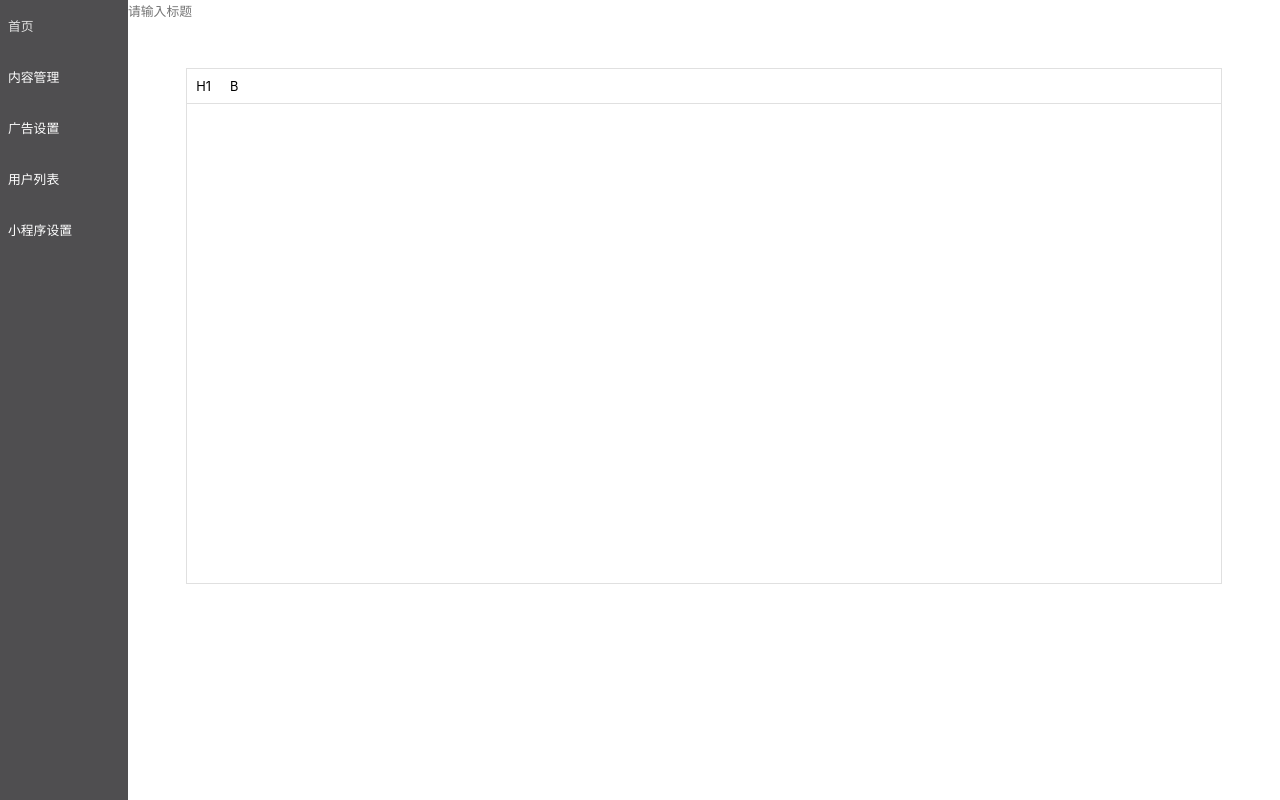
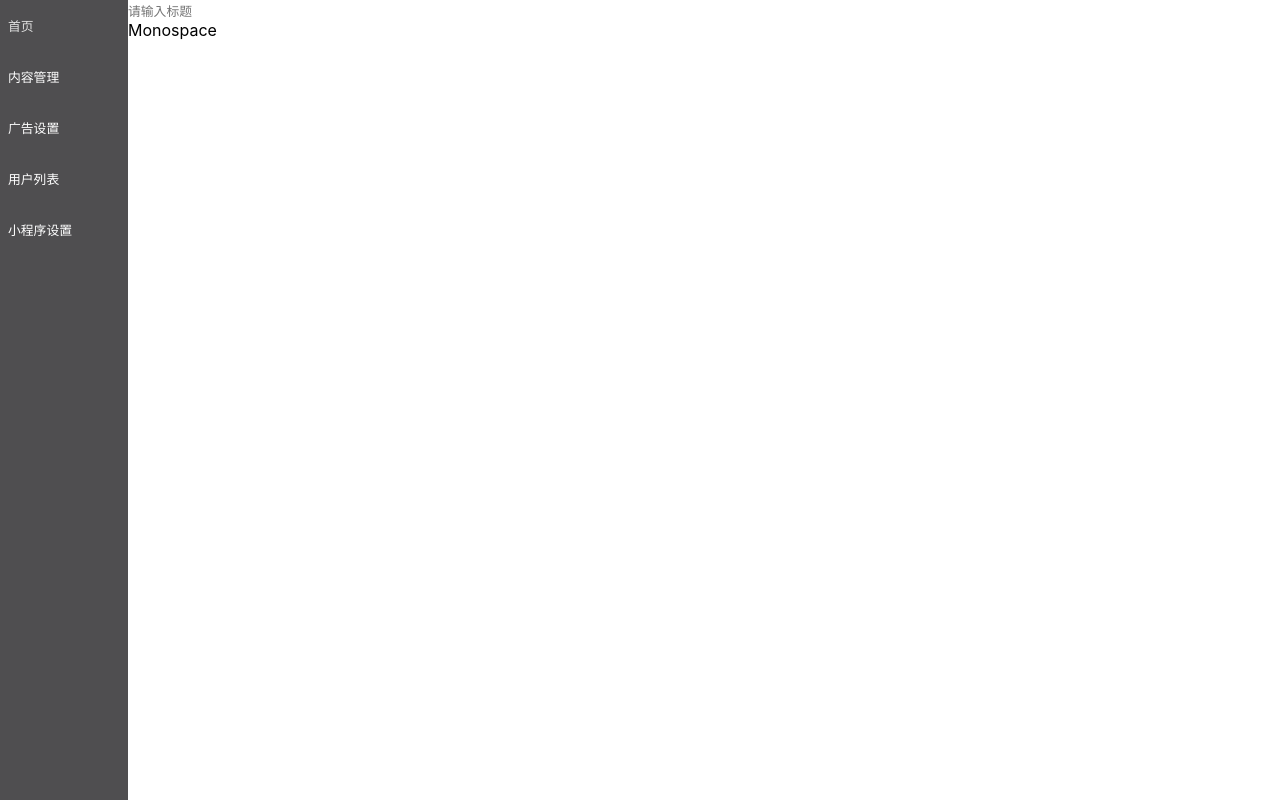
Before and after one commit to 447969163/controlsite, a React (Create React App) app: page /artile in a window 1280 px wide. Built offline with nearby package versions, Linux system fonts and the light colour scheme.

Commit message:
优化editoe编辑器

```diff
--- a/package.json
+++ b/package.json
@@ -7,7 +7,9 @@
     "@testing-library/react": "^11.2.2",
     "@testing-library/user-event": "^12.6.0",
     "draft-js": "^0.11.7",
+    "draft-js-export-html": "^1.4.1",
     "history": "^5.0.0",
+    "immutable": "^4.0.0-rc.12",
     "react": "^17.0.1",
     "react-dom": "^17.0.1",
     "react-router": "^5.2.0",
--- a/public/index.html
+++ b/public/index.html
@@ -1,6 +1,5 @@
 <!DOCTYPE html>
 <html lang="en">
-
 <head>
   <meta charset="utf-8" />
   <link rel="icon" href="%PUBLIC_URL%/favicon.ico" />
@@ -8,20 +7,7 @@
   <meta name="theme-color" content="#000000" />
   <meta name="description" content="Web site created using create-react-app" />
   <link rel="apple-touch-icon" href="%PUBLIC_URL%/logo192.png" />
-  <!--
-      manifest.json provides metadata used when your web app is installed on a
-      user's mobile device or desktop. See https://developers.google.com/web/fundamentals/web-app-manifest/
-    -->
   <link rel="manifest" href="%PUBLIC_URL%/manifest.json" />
-  <!--
-      Notice the use of %PUBLIC_URL% in the tags above.
-      It will be replaced with the URL of the `public` folder during the build.
-      Only files inside the `public` folder can be referenced from the HTML.
-
-      Unlike "/favicon.ico" or "favicon.ico", "%PUBLIC_URL%/favicon.ico" will
-      work correctly both with client-side routing and a non-root public URL.
-      Learn how to configure a non-root public URL by running `npm run build`.
-    -->
   <style>
     html,body,#root {
       width: 100%;
@@ -53,22 +39,12 @@
       box-sizing: border-box;
     }
   </style>
-  <title>React App</title>
+  <title>后台管理系统</title>
 </head>
 
 <body>
-  <noscript>You need to enable JavaScript to run this app.</noscript>
+  <noscript>您的浏览器已禁用javascript插件，无法使用此网页！</noscript>
   <div id="root"></div>
-  <!--
-      This HTML file is a template.
-      If you open it directly in the browser, you will see an empty page.
-
-      You can add webfonts, meta tags, or analytics to this file.
-      The build step will place the bundled scripts into the <body> tag.
-
-      To begin the development, run `npm start` or `yarn start`.
-      To create a production bundle, use `npm run build` or `yarn build`.
-    -->
 </body>
 
 </html>
--- a/src/components/editor/index.css
+++ b/src/components/editor/index.css
@@ -19,3 +19,68 @@
     border-left: 0.1rem solid #e0e0e0;
     box-sizing: border-box;
 }
+
+/* 自定义编辑器块级样式类 */
+.RichEditor-root {
+    background: #fff;
+    border: 1px solid #ddd;
+    font-family: 'Georgia', serif;
+    font-size: 14px;
+    padding: 15px;
+  }
+
+  .RichEditor-editor {
+    border-top: 1px solid #ddd;
+    cursor: text;
+    font-size: 16px;
+    margin-top: 10px;
+  }
+
+  .RichEditor-editor .public-DraftEditorPlaceholder-root,
+  .RichEditor-editor .public-DraftEditor-content {
+    margin: 0 -15px -15px;
+    padding: 15px;
+  }
+
+  .RichEditor-editor .public-DraftEditor-content {
+    min-height: 100px;
+  }
+
+  .RichEditor-hidePlaceholder .public-DraftEditorPlaceholder-root {
+    display: none;
+  }
+
+  .RichEditor-editor .RichEditor-blockquote {
+    border-left: 5px solid #eee;
+    color: #666;
+    font-family: 'Hoefler Text', 'Georgia', serif;
+    font-style: italic;
+    margin: 16px 0;
+    padding: 10px 20px;
+  }
+
+  .RichEditor-editor .public-DraftStyleDefault-pre {
+    background-color: rgba(0, 0, 0, 0.05);
+    font-family: 'Inconsolata', 'Menlo', 'Consolas', monospace;
+    font-size: 16px;
+    padding: 20px;
+  }
+
+  .RichEditor-controls {
+    font-family: 'Helvetica', sans-serif;
+    font-size: 14px;
+    margin-bottom: 5px;
+    user-select: none;
+  }
+
+  .RichEditor-styleButton {
+    color: #999;
+    cursor: pointer;
+    margin-right: 16px;
+    padding: 2px 0;
+    display: inline-block;
+  }
+
+  .RichEditor-activeButton {
+    color: #5890ff;
+  }
--- a/src/components/editor/index.js
+++ b/src/components/editor/index.js
@@ -1,48 +1,77 @@
-import 'draft-js/dist/Draft.css';
-import './index.css';
-import React, { Component, Fragment } from 'react';
+import React, { Component } from 'react';
 import { Editor, EditorState, RichUtils } from 'draft-js';
-
-export default class EditorComponent extends Component {
+import "draft-js/dist/Draft.css";
+import styles from './index.css'
+// 定义按钮内容及绑定的style模块
+const styleDefinedMap = [
+    { label: 'Monospace', style: 'code' },
+];
+// style模块配置
+const styleMap = {
+    code: {
+        backgroundColor: 'rgba(0, 0, 0, 0.05)',
+        fontFamily: '"Inconsolata", "Menlo", "Consolas", monospace',
+        fontSize: 16,
+        padding: 2,
+    },
+};
+// 按钮控件组件
+class InlineStyleControls extends Component {
     constructor(props) {
         super(props)
-        this.state = {
-            // 初始化状态
-            editorState: EditorState.createEmpty()
-        }
     }
-    changeEidtor(editorState) {
-        this.setState({ editorState })
+    // 样式切换处理函数
+    onToggle(e,style) {
+        e.preventDefault();
+        this.props.onToggle(style);
+    };
+    render() {
+        return (
+            <div className={styles["RichEditor-controls"]}>
+                {styleDefinedMap.map(item =>
+                    <span key={item.label} onClick={($event)=>{this.onToggle($event,item.style)}}>
+                        {item.label}
+                    </span>
+                )}
+            </div>
+        );
     }
-    toggleBlockType(blockType) {
-        this.changeEidtor(
-            RichUtils.toggleBlockType(
+
+};
+// 组合组件
+export default class MyEditor extends React.Component {
+    constructor(props) {
+        super(props);
+        this.state = { editorState: EditorState.createEmpty() };
+        this.onChange = (editorState) => this.setState({ editorState });
+        this.toggleInlineStyle = (style) => this._toggleInlineStyle(style);
+    }
+    // 切换行内样式
+    _toggleInlineStyle(inlineStyle) {
+        this.onChange(
+            RichUtils.toggleInlineStyle(
                 this.state.editorState,
-                blockType
+                inlineStyle
             )
         );
     }
     render() {
-        const { editorState } = this.state
-        const editorStyleMap = {
-            //字体
-            Bold:{
-                fontWeight: '600',
-            },
-            Italic:{
-                fontStyle: 'italic',
-            },
-        };
+        const { editorState } = this.state;
         return (
-            <Fragment>
-                <div className="editor-control">
-                    <span onClick={() => { this.toggleBlockType('header-one') }}>H1</span>
-                    <span onClick={()=>{this.toggleBlockType('Bold')}}>B</span>
+            <div>
+                <InlineStyleControls
+                    editorState={editorState}
+                    onToggle={this.toggleInlineStyle}
+                />
+                <div>
+                    <Editor
+                        customStyleMap={styleMap}
+                        editorState={editorState}
+                        onChange={this.onChange}
+                        spellCheck={true}
+                    />
                 </div>
-                <div className="editor-content">
-                    <Editor onChange={(editorState) => { this.changeEidtor(editorState) }} editorState={editorState} customStyleMap = {editorStyleMap}/>
-                </div>
-            </Fragment>
-        )
+            </div>
+        );
     }
 }
--- a/src/pages/contentmanagement/index.js
+++ b/src/pages/contentmanagement/index.js
@@ -25,7 +25,7 @@ class ContentManagement extends Component {
         }
     }
     search() {
-        console.log(this.state.keywords)
+        // console.log(this.state.keywords)
     }
     addArticle() {
         this.props.history.push('/artile')
--- a/src/pages/menu/index.js
+++ b/src/pages/menu/index.js
@@ -24,7 +24,6 @@ class Menu extends Component {
         return (
             <Fragment>
                 <div className="menu-container">
-                    {console.log(selectedIndex)}
                     {menuList.map((item, i) => {
                         return <span key={i} onClick={() => { this.linkTo(item) }} className={i == selectedIndex ? 'selected' : ''}>{item.name}</span>
                     })}
--- a/src/router/index.js
+++ b/src/router/index.js
@@ -1,5 +1,5 @@
 import React from "react";
-import { HashRouter as Router, Route, Redirect, Switch } from "react-router-dom";
+import { Route, Redirect, Switch } from "react-router-dom";
 import Home from "../pages/home";
 import ContentManagement from "../pages/contentmanagement";
 import AdManagement from "../pages/admanagement";
```
Also changed, not shown: 1 other file (tests, documents, lock files or other folders).
